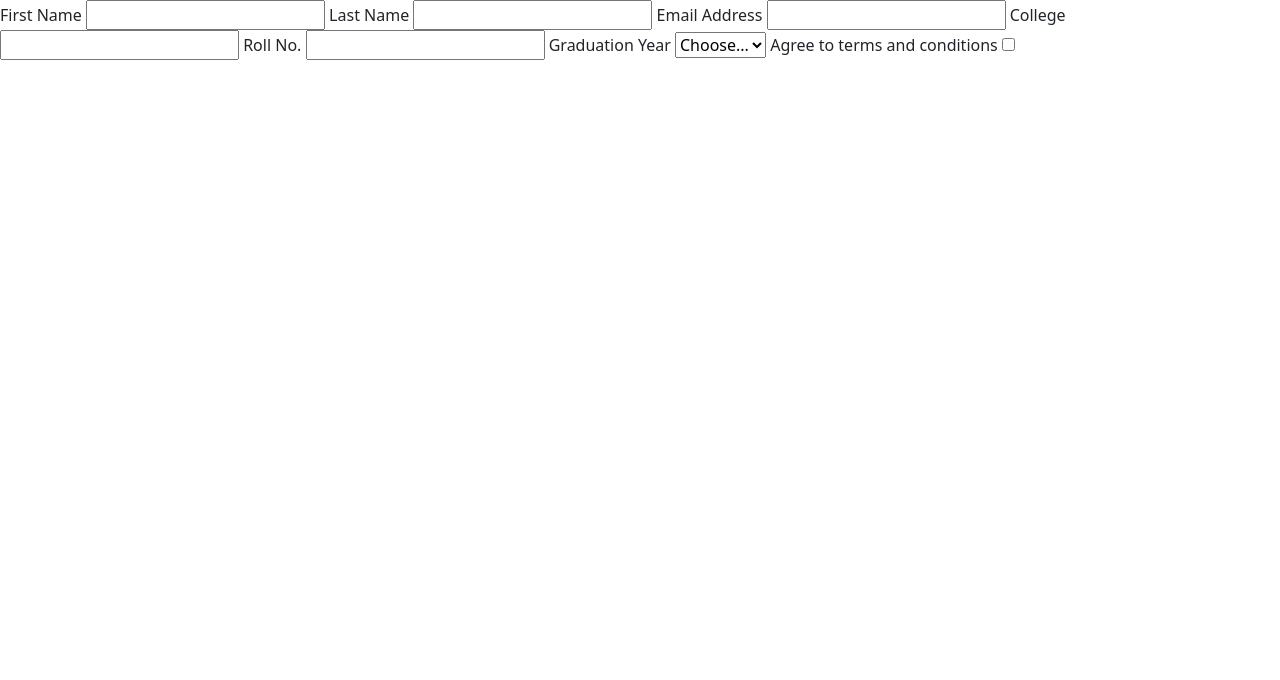
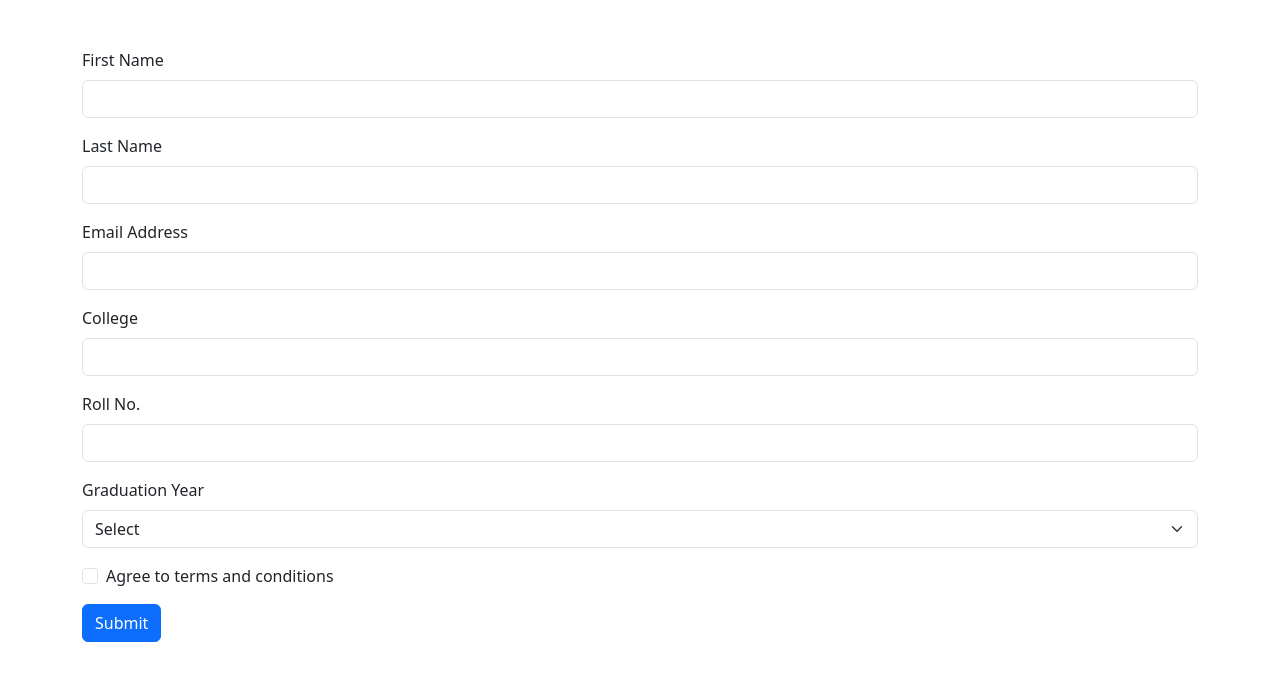
Before and after one commit to acciojob/bootstrap-form-easy-SaiKiran93814, a website: page main.html in a window 1280 px wide. Drawn offline with nearby package versions, Linux system fonts and the light colour scheme.

Commit message:
created a submission

```diff
--- a/main.html
+++ b/main.html
@@ -12,33 +12,59 @@
 	<!-- the entire body must be written by student -->
     <script type="text/javascript" src="./script.js">
 </script>
-<label for="first-name-input">First Name</label>
-<input type="text" id="first-name-input" required>
+<div class="container mt-5">
+    <form>
+      <!-- First Name -->
+      <div class="mb-3">
+        <label for="first-name-input" class="form-label">First Name</label>
+        <input type="text" class="form-control" id="first-name-input" required />
+      </div>
 
-<label for="last-name-input">Last Name</label>
-<input type="text" id="last-name-input" required>
+      <!-- Last Name -->
+      <div class="mb-3">
+        <label for="last-name-input" class="form-label">Last Name</label>
+        <input type="text" class="form-control" id="last-name-input" required />
+      </div>
 
-<label for="email-input">Email Address</label>
-<input type="email" id="email-input" required>
+      <!-- Email -->
+      <div class="mb-3">
+        <label for="email-input" class="form-label">Email Address</label>
+        <input type="email" class="form-control" id="email-input" required />
+      </div>
 
-<label for="college-input">College</label>
-<input type="text" id="college-input" required>
+      <!-- College -->
+      <div class="mb-3">
+        <label for="college-input" class="form-label">College</label>
+        <input type="text" class="form-control" id="college-input" required />
+      </div>
 
-<label for="roll-no-input">Roll No.</label>
-<input type="text" id="roll-no-input" required>
+      <!-- Roll No -->
+      <div class="mb-3">
+        <label for="roll-no-input" class="form-label">Roll No.</label>
+        <input type="text" class="form-control" id="roll-no-input" required />
+      </div>
 
-<label for="grad-year-select">Graduation Year</label>
-<select id="grad-year-select" required>
-  <option value="">Choose...</option>
-  <option value="2020">2020</option>
-  <option value="2021">2021</option>
-  <option value="2022">2022</option>
-  <option value="2023">2023</option>
-</select>
+      <!-- Graduation Year -->
+      <div class="mb-3">
+        <label for="grad-year-select" class="form-label">Graduation Year</label>
+        <select class="form-select" id="grad-year-select" required>
+          <option value="">Select</option>
+          <option value="2020">2020</option>
+          <option value="2021">2021</option>
+          <option value="2022">2022</option>
+          <option value="2023">2023</option>
+        </select>
+      </div>
 
-<label for="conditions-checkbox">Agree to terms and conditions</label>
-<input type="checkbox" id="conditions-checkbox" required>
+      <!-- Terms Checkbox -->
+      <div class="mb-3 form-check">
+        <input type="checkbox" class="form-check-input" id="conditions-checkbox" required />
+        <label class="form-check-label" for="conditions-checkbox">Agree to terms and conditions</label>
+      </div>
 
+      <button type="submit" class="btn btn-primary">Submit</button>
+    </form>
+  </div>
 </body>
 
 </html>
```
